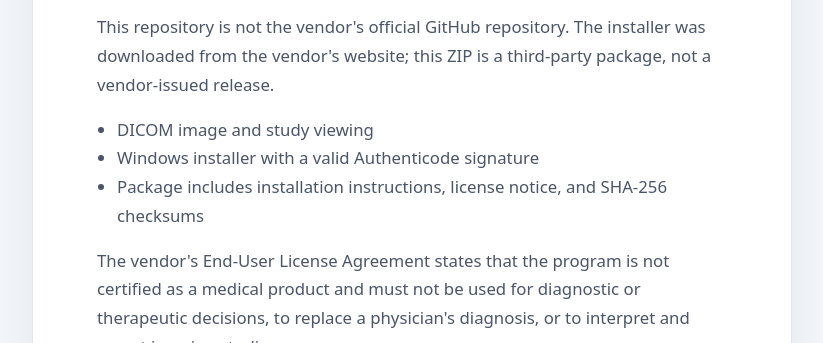
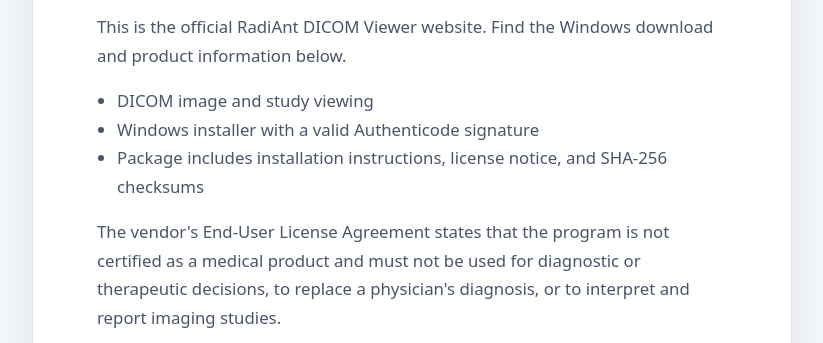
Before and after one commit to radiansoft/radiant-dicom-viewer, a plain HTML site: page index.html in a window 1280 px wide. Shown: the part 412-755 px from the top of the page, without its empty margins (228-1051 px from the left). Drawn offline with Linux system fonts and the light colour scheme.

Commit message:
Correct official site description

```diff
--- a/index.html
+++ b/index.html
@@ -36,7 +36,7 @@
     <div class="eyebrow">Medical imaging software</div>
     <h1>RadiAnt DICOM Viewer 2026.1</h1>
     <p>RadiAnt DICOM Viewer is a Windows application for opening and reviewing medical images and studies in DICOM format.</p>
-    <p>This repository is not the vendor's official GitHub repository. The installer was downloaded from the vendor's website; this ZIP is a third-party package, not a vendor-issued release.</p>
+    <p>This is the official RadiAnt DICOM Viewer website. Find the Windows download and product information below.</p>
     <ul>
       <li>DICOM image and study viewing</li>
       <li>Windows installer with a valid Authenticode signature</li>
```
